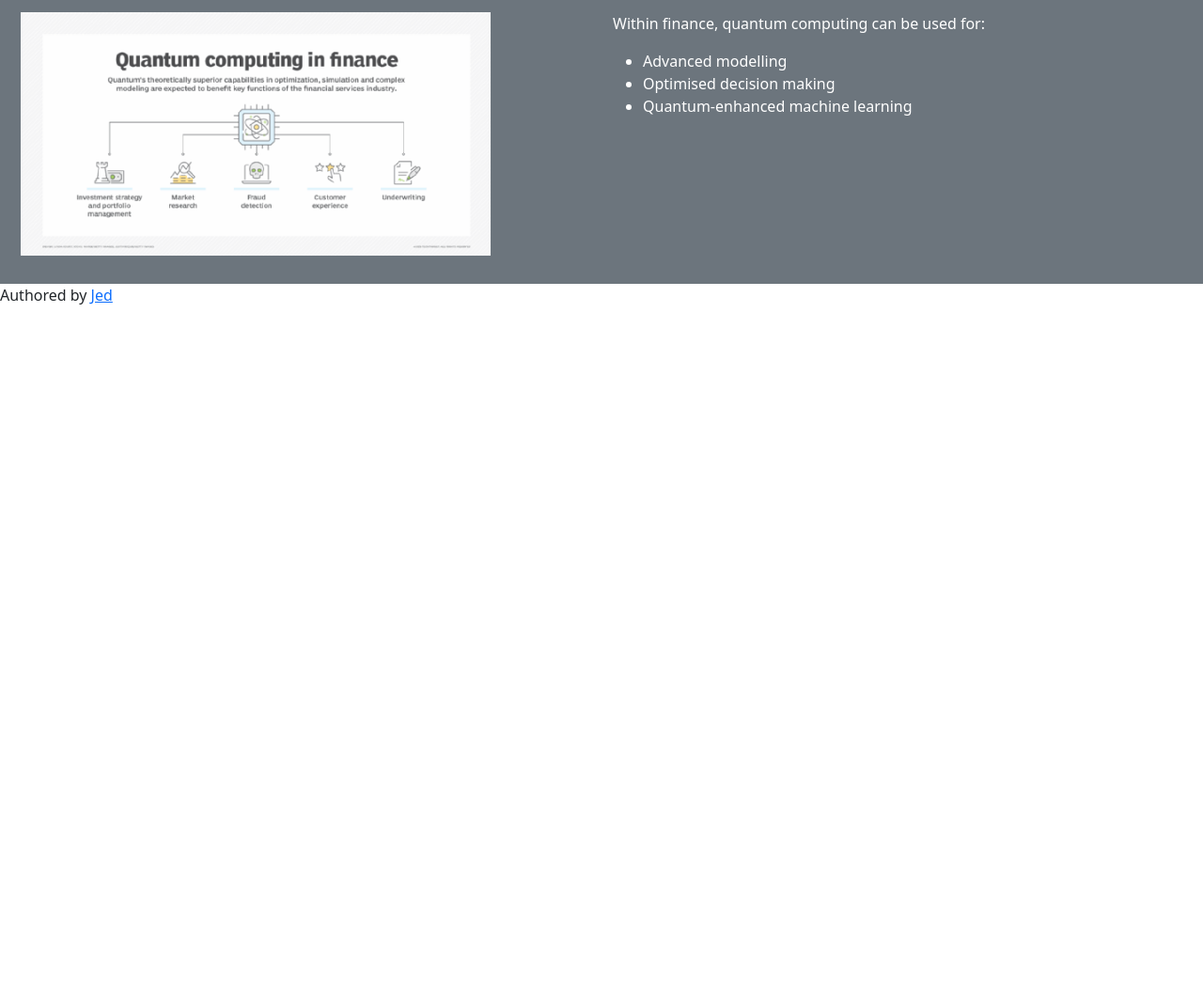
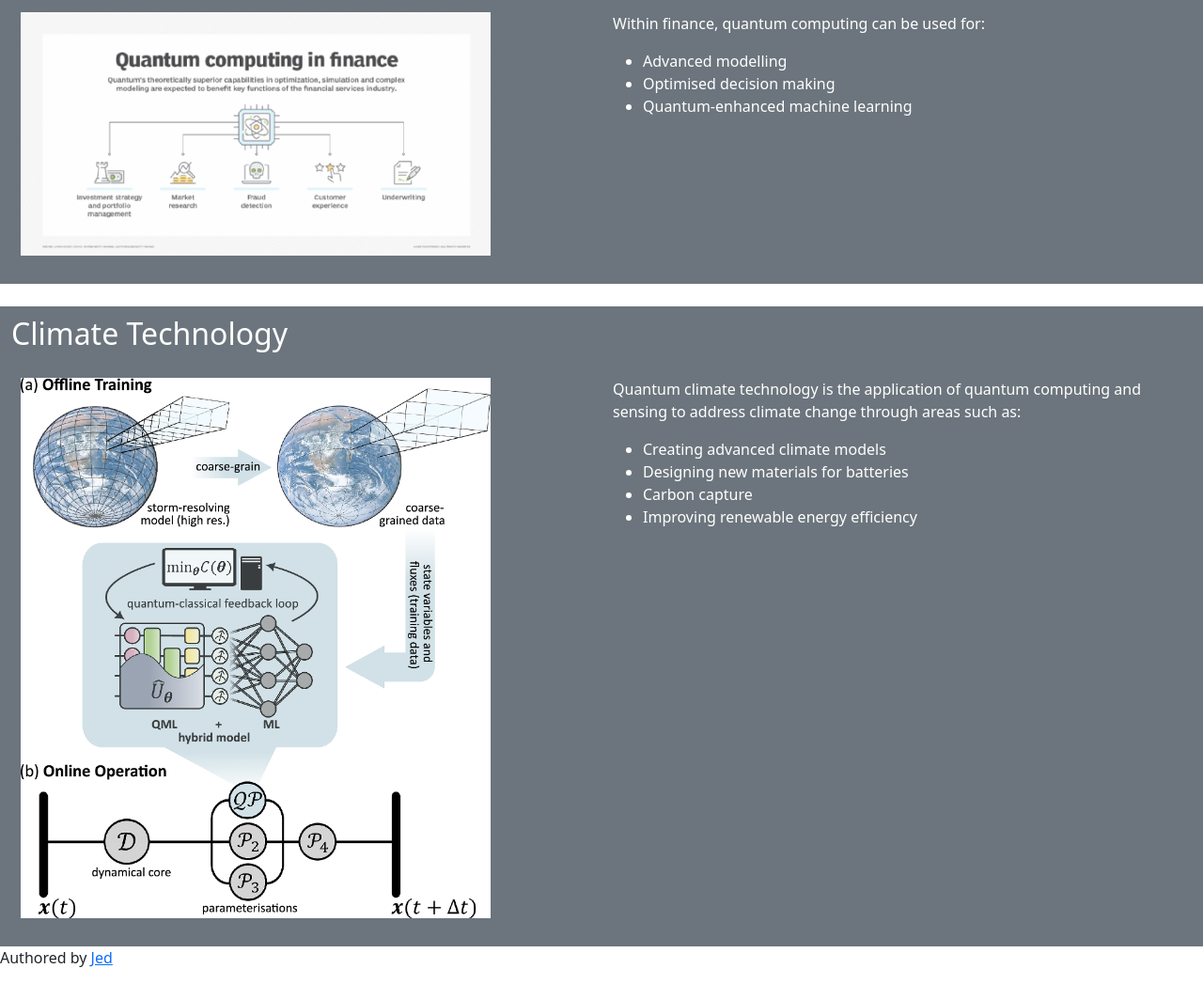
Before and after one commit to DaniilSyzenko/week-4-practical, a plain HTML site: page quantum.html in a window 1280 px wide. Shown: the part 1626-2673 px from the top of the page at 94% size. Before the commit the page ends 1968 px from the top, so only its background shows below. Drawn offline with Linux system fonts and the light colour scheme.

Commit message:
climate tech added

```diff
--- a/quantum.html
+++ b/quantum.html
@@ -33,8 +33,8 @@
         <p>These include:
             <ul id="contents">
                 <li><a href="quantum.html#healthcare">Healthcare</a></li>
-                <li>Finance</li>
-                <li>Climate technology</li>
+                <li><a href="quantum.html#finance">Finance</a></li>
+                <li><a href="quantum.html#climate">Climate Technology</a></li>
                 <li>Travel and transportation</li>
                 <li>Privacy and security</li>
             </ul>
@@ -50,12 +50,12 @@
                 <img src="img/quantum_healthcare.png" width="500">
             </div>
             <div class="col">
-                <p>Quantum computing has many applications for healthcare, such as molecular simulations and radiotherapy.</p>
+                <p>QQuantum computing has many applications for healthcare, such as molecular simulations and radiotherapy.uantum computing has many applications for healthcare, such as molecular simulations and radiotherapy.</p>
             </div>
         </div>
     </div>
     <br>
-    <div class="container-fluid bg-secondary text-white" id="Finance">
+    <div class="container-fluid bg-secondary text-white" id="finance">
         <h2>Finance</h2>
         <div class="row align-items-start">
             <div class="col">
@@ -71,6 +71,25 @@
             </div>
         </div>
     </div>
+    <br>
+    <div class="container-fluid bg-secondary text-white" id="climate">
+        <h2>Climate Technology</h2>
+        <div class="row align-items-start">
+            <div class="col">
+                <img src="img/quantum_climate.png" width="500">
+            </div>
+            <div class="col">
+                <p>Quantum climate technology is the application of quantum computing and sensing to address climate change through areas such as:</p>
+                <ul>
+                    <li>Creating advanced climate models</li>
+                    <li>Designing new materials for batteries</li>
+                    <li>Carbon capture</li>
+                    <li>Improving renewable energy efficiency</li>
+                </ul>
+            </div>
+        </div>
+    </div>
+
     <P>Authored by <a href="https://github.com/jedn07">Jed</a></P>
 
 </body>
```
Also changed, not shown: img/quantum_climate.png (added).
